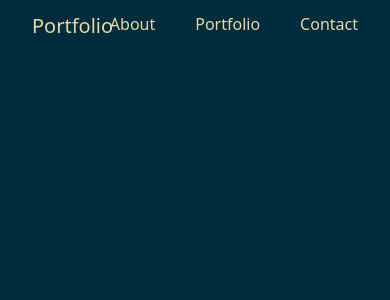
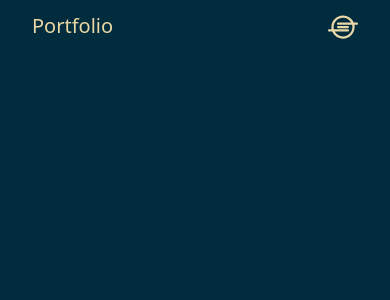
Before and after one commit to ElUrquii/urquiza-portfolio, a React (Create React App) app in the folder portfolio/: page / in a window 390 px wide. Shown: the top 300 px of the page. Built offline with nearby package versions, Linux system fonts and the light colour scheme.

Commit message:
Responsive Nav Menu buttons

```diff
--- a/portfolio/src/components/navigation/Navigation.js
+++ b/portfolio/src/components/navigation/Navigation.js
@@ -1,4 +1,4 @@
-import React from "react";
+import React, { useState } from "react";
 import { Section } from "../styles/GlobalStyles";
 import {
   NavContainer,
@@ -6,9 +6,18 @@ import {
   LogoContainer,
   NavLink,
   Logo,
+  SidebarContainer,
+  Menu,
+  Close,
 } from "./NavigationElements";
 
 const Navigation = () => {
+  const [isOpened, setIsOpened] = useState(false);
+
+  const handleMenu = () => {
+    setIsOpened(!isOpened);
+  };
+
   return (
     <>
       <Section>
@@ -21,6 +30,13 @@ const Navigation = () => {
             <NavLink>Portfolio</NavLink>
             <NavLink>Contact</NavLink>
           </LinksContainer>
+          <SidebarContainer>
+            {!isOpened ? (
+              <Menu onClick={handleMenu} />
+            ) : (
+              <Close onClick={handleMenu} />
+            )}
+          </SidebarContainer>
         </NavContainer>
       </Section>
     </>
--- a/portfolio/src/components/navigation/NavigationElements.js
+++ b/portfolio/src/components/navigation/NavigationElements.js
@@ -1,4 +1,5 @@
 import styled from "styled-components";
+import { FaIoxhost, FaGg } from "react-icons/fa";
 
 // border-b-2 border-medium-champagne rounded-sm
 export const NavContainer = styled.div.attrs({
@@ -10,7 +11,7 @@ export const LogoContainer = styled.div.attrs({
 })``;
 
 export const LinksContainer = styled.div.attrs({
-  className: "flex justify-end",
+  className: "hidden md:flex md:justify-end",
 })``;
 
 export const NavLink = styled.p.attrs({
@@ -20,3 +21,15 @@ export const NavLink = styled.p.attrs({
 export const Logo = styled.h1.attrs({
   className: "text-medium-champagne cursor-pointer px-5 text-xl",
 })``;
+
+export const SidebarContainer = styled.div.attrs({
+  className: "flex justify-end md:hidden px-5",
+})``;
+
+export const Menu = styled(FaIoxhost).attrs({
+  className: "stroke-current text-medium-champagne text-3xl cursor-pointer",
+})``;
+
+export const Close = styled(FaGg).attrs({
+  className: "stroke-current text-medium-champagne text-3xl cursor-pointer",
+})``;
```
